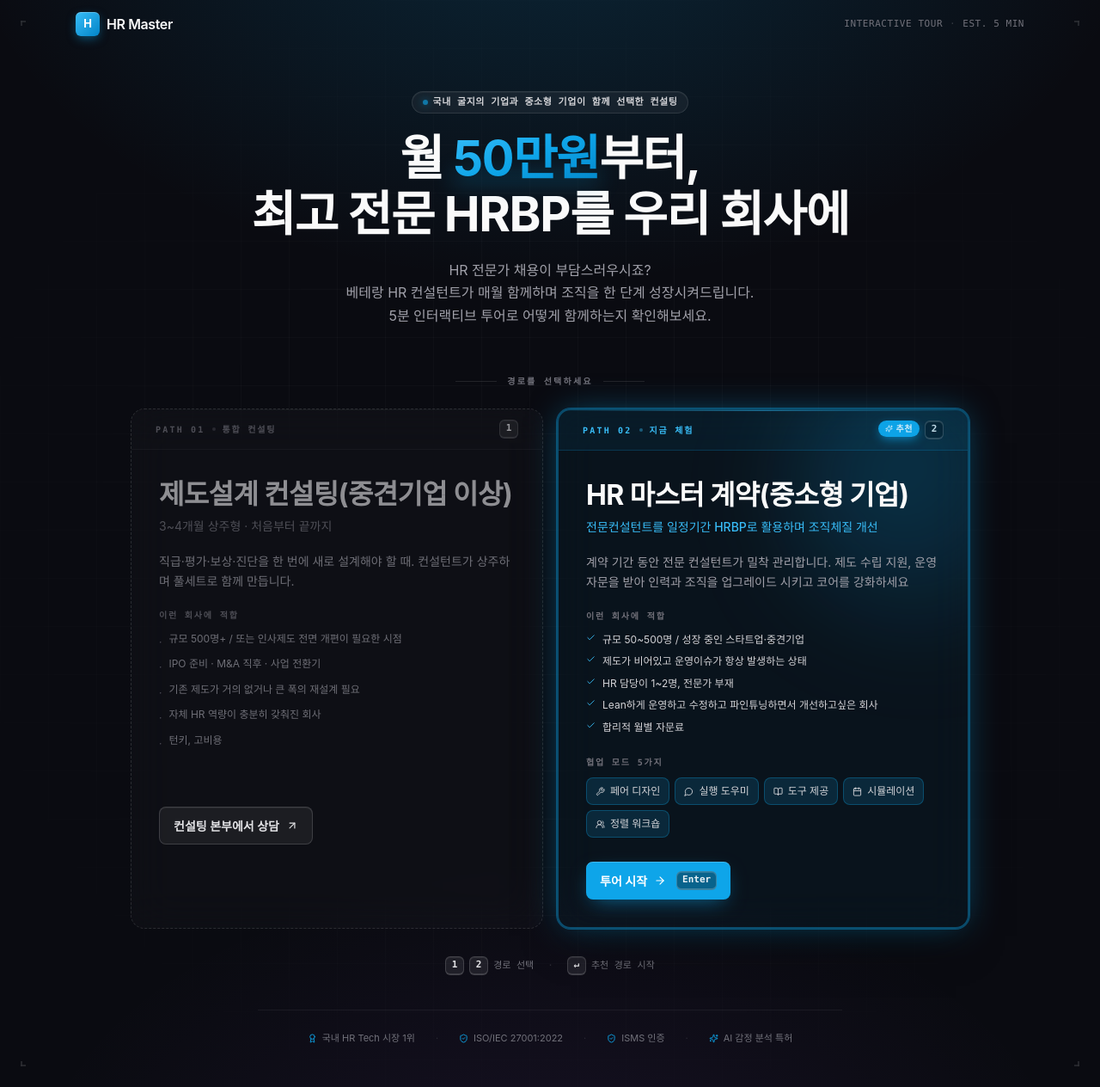
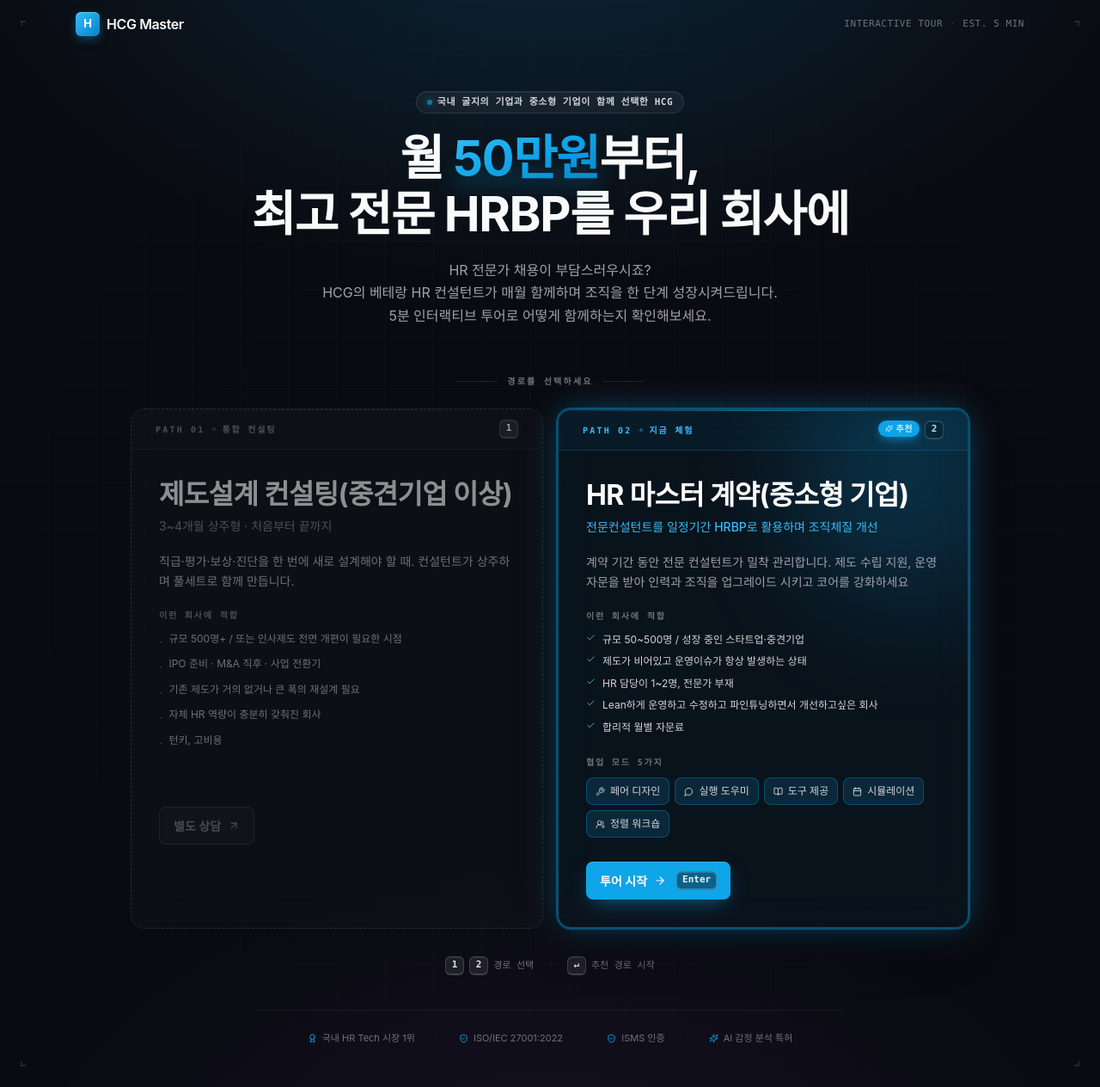
Before and after one commit to skyyoung2030-star/hradvisory, a React (Vite) app: page / in a window 1280 px wide. Shown: the whole page at 86% size. Built offline with nearby package versions, Linux system fonts and the light colour scheme; no server answers; a web font is replaced by a local one.

Commit message:
Updated Welcome.tsx

```diff
--- a/src/pages/Welcome.tsx
+++ b/src/pages/Welcome.tsx
@@ -39,7 +39,7 @@ export default function Welcome() {
       <header className="relative z-10 h-14 flex items-center container-x">
         <Link to="/" className="flex items-center gap-2 font-semibold text-ink-900 tracking-tight">
           <LogoMark />
-          <span>HR Master</span>
+          <span>HCG Master</span>
         </Link>
         <span className="ml-auto inline-flex items-center gap-2 text-[11px] font-mono text-ink-500 tracking-wider">
           <span className="hidden md:inline">INTERACTIVE TOUR</span>
@@ -56,7 +56,7 @@ export default function Welcome() {
         >
           <div className="inline-flex items-center gap-1.5 px-3 py-1 rounded-full bg-white/[0.05] border border-white/10 backdrop-blur text-[11px] font-mono font-semibold text-ink-700 tracking-wider shadow-[inset_0_1px_0_rgba(255,255,255,0.05)]">
             <span className="w-1.5 h-1.5 rounded-full bg-accent-500 animate-pulse-soft shadow-[0_0_8px_rgba(14,165,233,0.8)]" />
-            국내 굴지의 기업과 중소형 기업이 함께 선택한 컨설팅
+            국내 굴지의 기업과 중소형 기업이 함께 선택한 HCG
           </div>
 
           <h1 className="h-hero mt-5">
@@ -76,7 +76,7 @@ export default function Welcome() {
           <p className="body text-ink-600 mt-5 max-w-[560px] mx-auto">
             HR 전문가 채용이 부담스러우시죠?<br className="hidden sm:block" />
             <span className="sm:hidden"> </span>
-            베테랑 HR 컨설턴트가 매월 함께하며 조직을 한 단계 성장시켜드립니다.
+            HCG의 베테랑 HR 컨설턴트가 매월 함께하며 조직을 한 단계 성장시켜드립니다.
             <br className="hidden sm:block" />
             <span className="sm:hidden"> </span>
             5분 인터랙티브 투어로 어떻게 함께하는지 확인해보세요.
@@ -200,15 +200,14 @@ function TurnkeyPath({ onCtaClick }: { onCtaClick: () => void }) {
       <div className="p-7 sm:p-8 pt-0">
         <button
           type="button"
-          onClick={onCtaClick}
-          className="group inline-flex items-center gap-2 px-4 h-11 rounded-lg font-semibold text-[14px]
-                     border border-white/15 bg-white/[0.06] text-ink-800
-                     hover:bg-white/[0.10] hover:border-white/30 hover:text-ink-900
-                     active:translate-y-px transition-all
-                     shadow-[inset_0_1px_0_rgba(255,255,255,0.06)]"
+          disabled
+          aria-disabled="true"
+          className="inline-flex items-center gap-2 px-4 h-11 rounded-lg font-semibold text-[14px]
+                     border border-white/10 bg-white/[0.03] text-ink-500
+                     cursor-not-allowed opacity-60"
         >
-          <span>컨설팅 본부에서 상담</span>
-          <ArrowUpRight size={14} className="transition-transform group-hover:translate-x-0.5 group-hover:-translate-y-0.5" />
+          <span>별도 상담</span>
+          <ArrowUpRight size={14} />
         </button>
       </div>
     </div>
```
